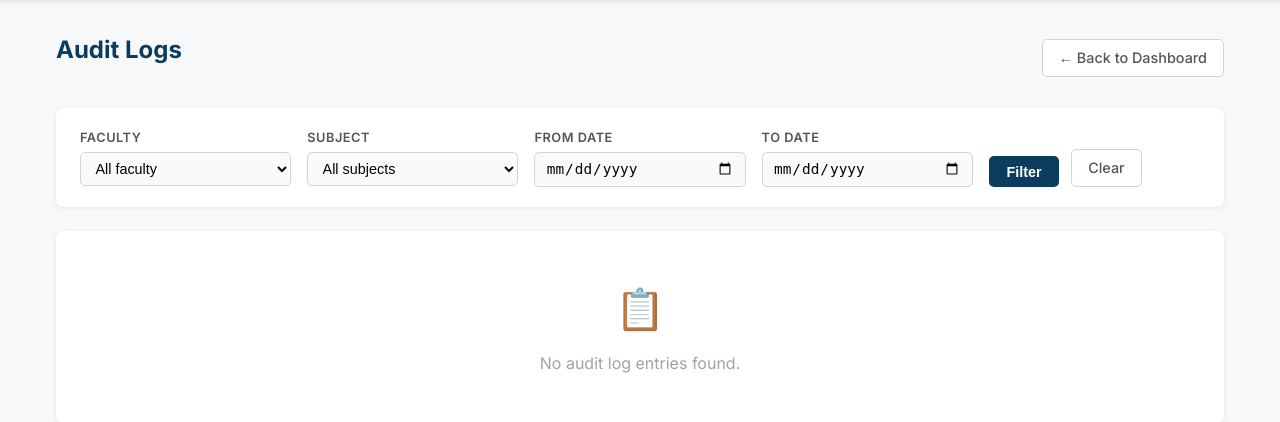
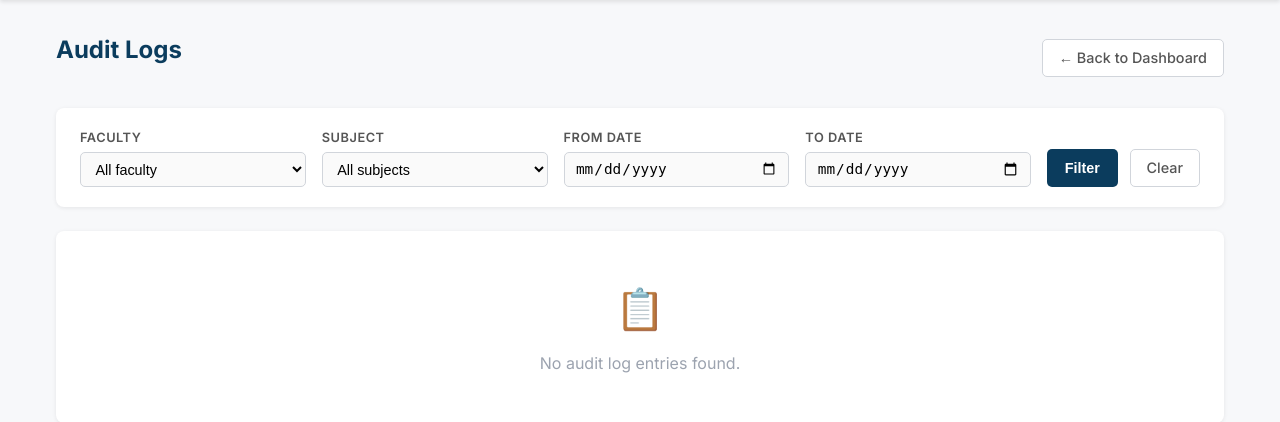
Before and after one commit to AryanTech25/GSFCU_SYLLABUS, a Django app: page /audit-logs/ in a window 1280 px wide. Shown: the part 77-499 px from the top of the page. Run offline with Django 5.2, Linux system fonts and the light colour scheme; the visitor is signed in with stand-in values (Sample User, id 1); data comes from the database, SQL or seed files in the repository; data that the repository does not hold is empty.

Commit message:
fix: filter bar not inline on audit-logs page
Replaced CSS grid (auto-fill/minmax) with flexbox on .filter-grid.
- align-items:flex-end on parent aligns button bottoms with input bottoms
- Each .filter-group flex:1 so filters share space evenly
- .filter-actions flex-shrink:0 so buttons never get squeezed
- Removed the padding-top hack on .filter-actions (no longer needed)

```diff
--- a/accounts/templates/accounts/audit_log_list.html
+++ b/accounts/templates/accounts/audit_log_list.html
@@ -20,9 +20,14 @@
     margin-bottom: 1.5rem;
   }
   .filter-grid {
-    display: grid;
-    grid-template-columns: repeat(auto-fill, minmax(200px, 1fr));
+    display: flex;
+    flex-wrap: wrap;
+    align-items: flex-end;   /* inputs and buttons share the same baseline */
     gap: 1rem;
+  }
+  .filter-group {
+    flex: 1;
+    min-width: 140px;
   }
   .filter-group label {
     display: block;
@@ -52,8 +57,7 @@
   .filter-actions {
     display: flex;
     gap: .75rem;
-    align-items: flex-end;
-    padding-top: 1.2rem; /* align with inputs */
+    flex-shrink: 0;
   }
   .btn-filter {
     background: var(--gsfc-blue);
```
